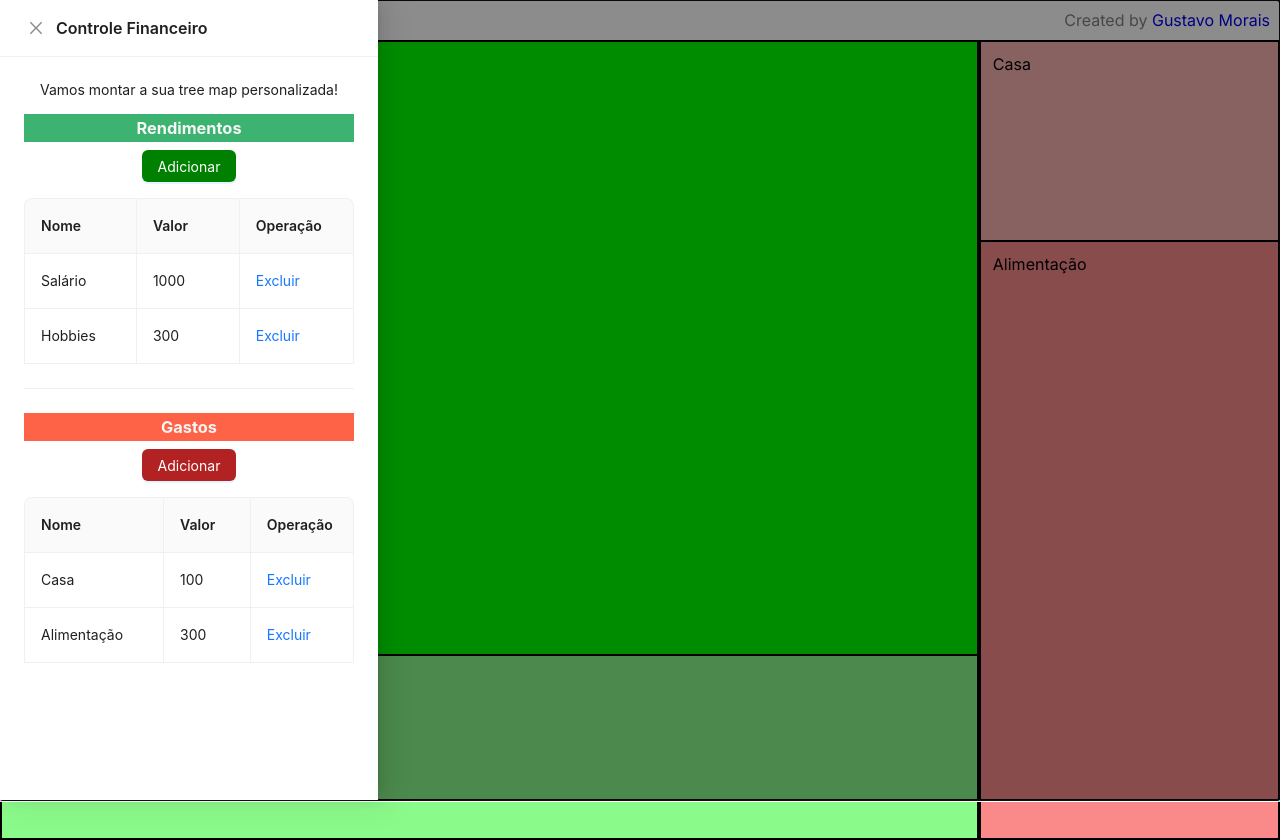
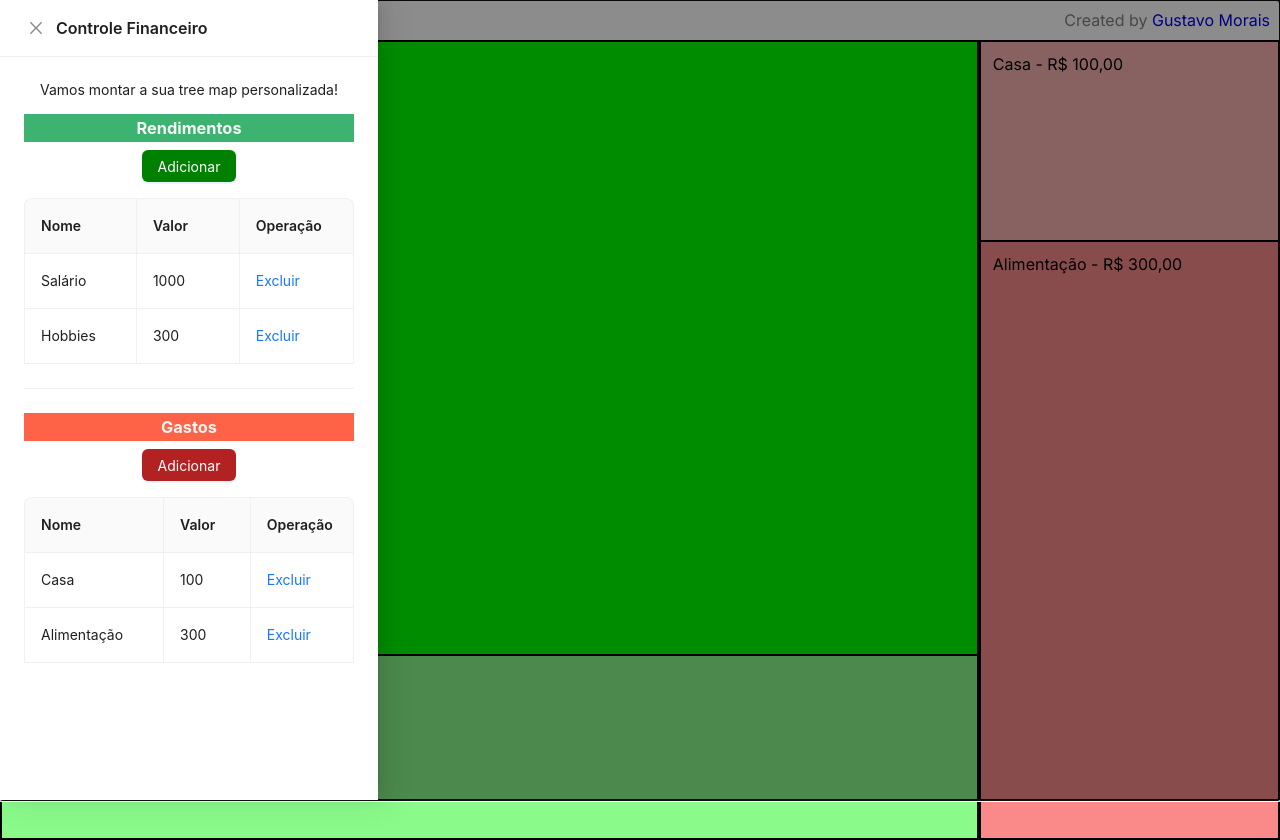
Before and after one commit to GustavoMoraisSantos/tree-map-financial, a Next.js app: page / in a window 1280 px wide. Built offline with nearby package versions, Linux system fonts and the light colour scheme.

Commit message:
Feat: adicionado valor monetário na label do container

```diff
--- a/components/TreeMap.jsx
+++ b/components/TreeMap.jsx
@@ -45,7 +45,7 @@ export const TreeMap = () => {
     // Define a cor base para recebimentos e gastos
     const baseColor = isIncome ? [0, 255, 0] : [255, 0, 0];
 
-    const opacity = 0.2 + (0.8 * value / 1000);
+    const opacity = 0.2 + (0.8 * value) / 1000;
 
     const finalColor = [...baseColor, opacity];
 
@@ -53,6 +53,12 @@ export const TreeMap = () => {
       background: `rgba(${finalColor.join(",")})`,
     };
   };
+
+  const formattedValue = (value) =>
+    new Intl.NumberFormat("pt-BR", {
+      style: "currency",
+      currency: "BRL",
+    }).format(value);
 
   return (
     <div
@@ -70,8 +76,8 @@ export const TreeMap = () => {
           display: "flex",
           border: "1px solid black",
           flexDirection: "column",
-            // flexDirection: "row",
-            // flexWrap: "wrap",
+          // flexDirection: "row",
+          // flexWrap: "wrap",
         }}
       >
         {incomeValues.length > 1 &&
@@ -82,10 +88,10 @@ export const TreeMap = () => {
                 flex: `${calculatePercentage(subcategory.value, totalIncome)}%`,
                 ...calculateColor(subcategory.value, true),
                 border: "1px solid black",
-                padding:'12px'
+                padding: "12px",
               }}
             >
-              {subcategory.name}
+              {subcategory.name} - {formattedValue(subcategory.value)}
             </div>
           ))}
       </div>
@@ -95,7 +101,7 @@ export const TreeMap = () => {
           flex: `${expensePercentage}%`,
           border: "1px solid black",
           display: "flex",
-            flexDirection: "column",
+          flexDirection: "column",
           // flexDirection: "row",
           // flexWrap: "wrap",
         }}
@@ -111,14 +117,13 @@ export const TreeMap = () => {
                 )}%`,
                 ...calculateColor(subcategory.value, false),
                 border: "1px solid black",
-                padding:'12px'
+                padding: "12px",
               }}
             >
-              {subcategory.name}
+              {subcategory.name} - {formattedValue(subcategory.value)}
             </div>
           ))}
       </div>
-
     </div>
   );
 };
```
